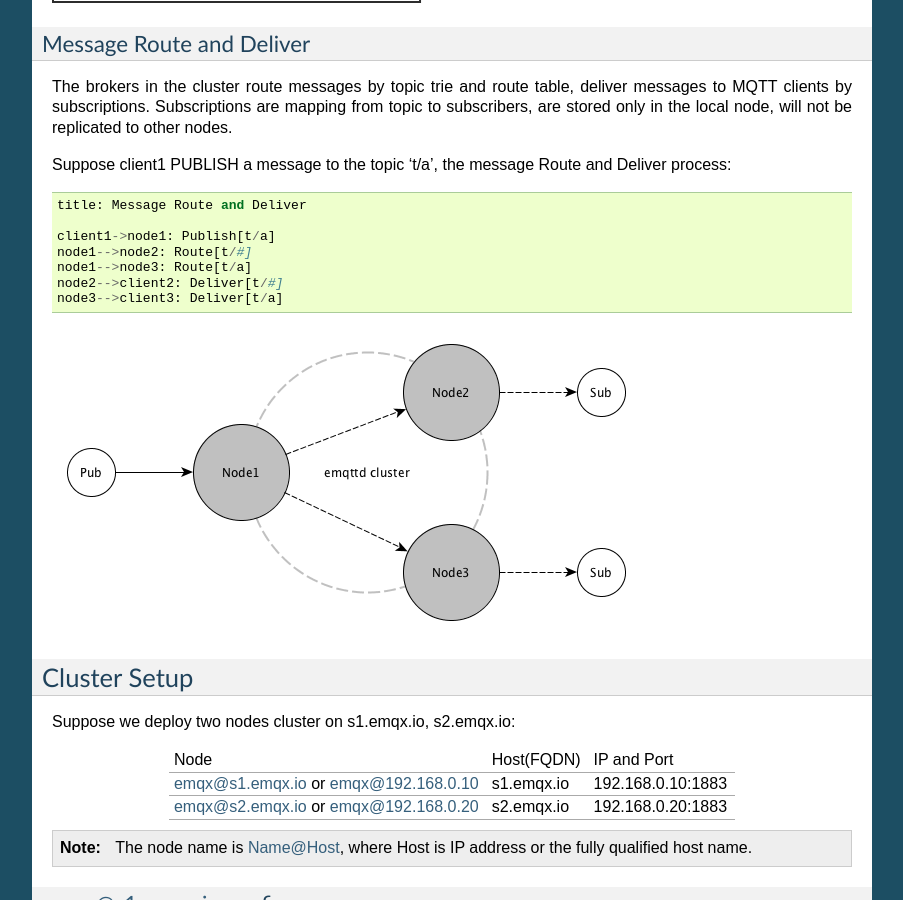
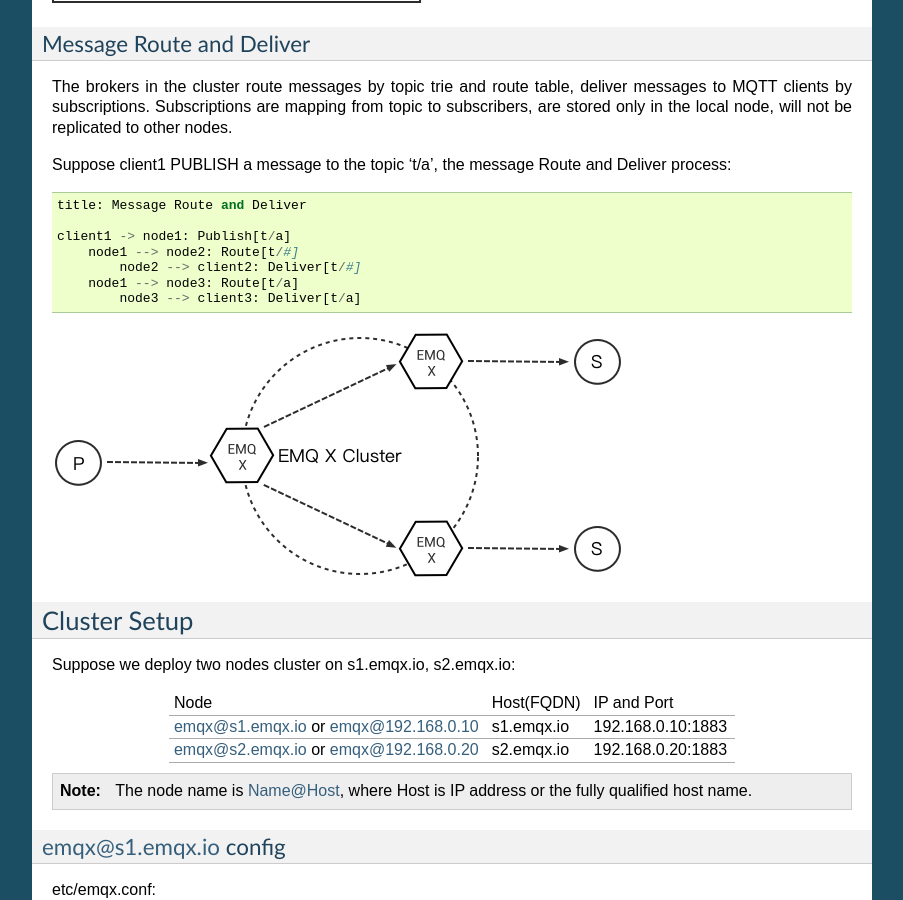
Before and after one commit to emqxarchive/emqx-docs-en, a Sphinx documentation site: the page built from source/cluster.rst, in a window 1280 px wide and 900 px high, scrolled down 2538 px. Shown: the whole window, without its empty margins (198-1101 px from the left). Built offline with Sphinx 7.4.7, drawn with Linux system fonts in a browser that asks for light colours.

Commit message:
Fix image

```diff
--- a/source/cluster.rst
+++ b/source/cluster.rst
@@ -134,13 +134,13 @@
 
     title: Message Route and Deliver
 
-    client1->node1: Publish[t/a]
-    node1-->node2: Route[t/#]
-    node1-->node3: Route[t/a]
-    node2-->client2: Deliver[t/#]
-    node3-->client3: Deliver[t/a]
+    client1 -> node1: Publish[t/a]
+        node1 --> node2: Route[t/#]
+            node2 --> client2: Deliver[t/#]
+        node1 --> node3: Route[t/a]
+            node3 --> client3: Deliver[t/a]
 
-.. image:: _static/images/route.png
+.. image:: _static/images/design_8.png
 
 -------------
 Cluster Setup
```
